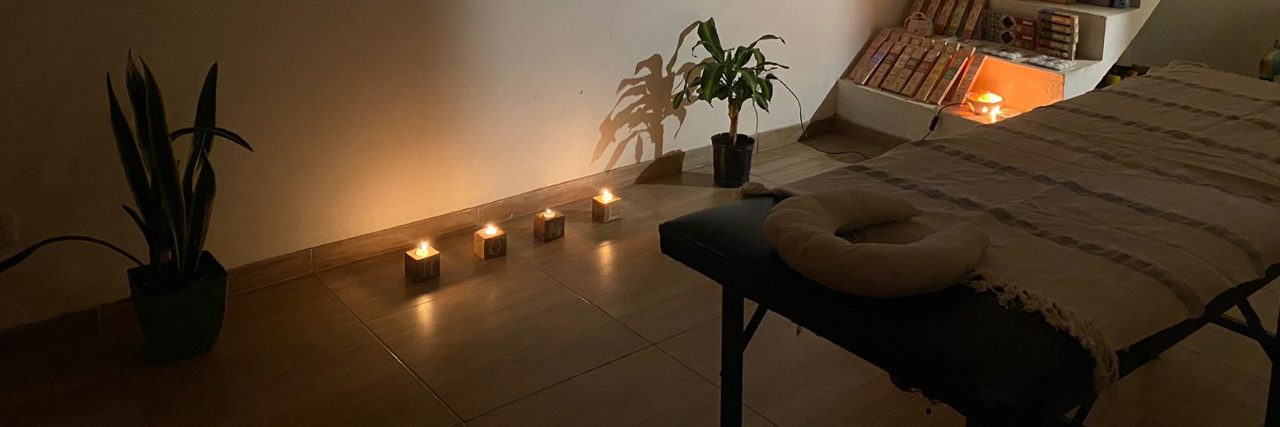
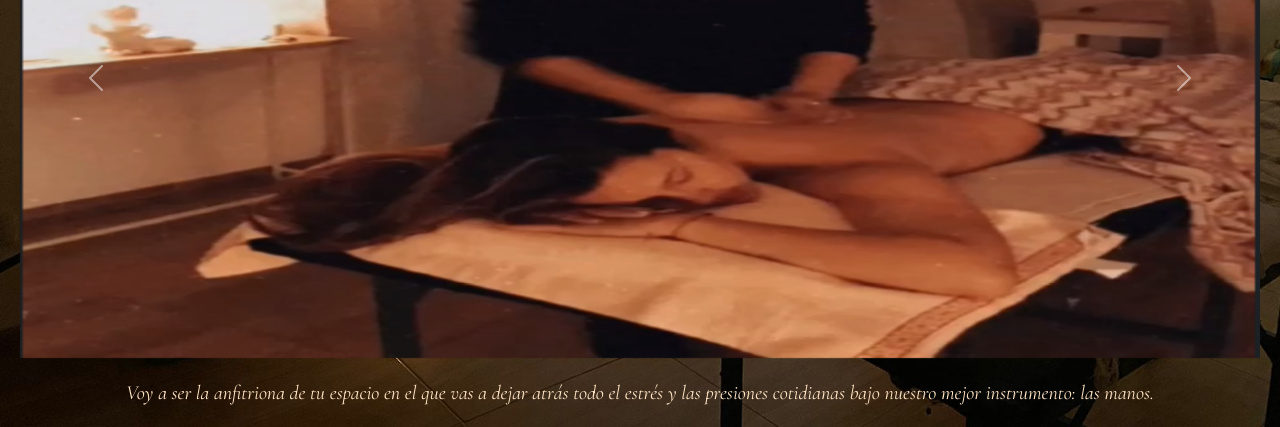
Before and after one commit to LukePereyra/PreEntrega2-PereyraLucasCom54260, a website: page pages/quienes.html in a window 1280 px wide. Shown: the part 506-933 px from the top of the page. Drawn offline with nearby package versions, Linux system fonts and the light colour scheme.

Commit message:
terminamos odio los carruseles

```diff
--- a/pages/quienes.html
+++ b/pages/quienes.html
@@ -44,9 +44,26 @@
           </div>
         </nav>
         </header>
-    <section class="dai">
+    <section id="dai">
         <h1>Hola, soy tu masajista <a href="https://www.instagram.com/daiana.buffarini/">Daiana Buffarini</a></h1>
-        <img src="../img/dai.png" alt="Dai">
+        <div id="carouselExample" class="carousel slide">
+          <div class="carousel-inner">
+            <div class="carousel-item active">
+              <img src="../img/dai.png" class="d-block w-100" alt="...">
+            </div>
+            <div class="carousel-item">
+              <img src="../img/dai2.jpeg" class="d-block w-100" alt="...">
+            </div>
+          </div>
+          <button class="carousel-control-prev" type="button" data-bs-target="#carouselExample" data-bs-slide="prev">
+            <span class="carousel-control-prev-icon" aria-hidden="true"></span>
+            <span class="visually-hidden">Previous</span>
+          </button>
+          <button class="carousel-control-next" type="button" data-bs-target="#carouselExample" data-bs-slide="next">
+            <span class="carousel-control-next-icon" aria-hidden="true"></span>
+            <span class="visually-hidden">Next</span>
+          </button>
+        </div><!--No pude encontrar manera de arreglar los carruseles para que se vena bien en modo desktop porque son imagenes mas que nada verticales-->
         <p>Voy a ser la anfitriona de tu espacio en el que vas a dejar atrás todo el estrés y las presiones cotidianas
             bajo nuestro mejor instrumento: las manos.</p>
     </section>
--- a/scss/styles.scss
+++ b/scss/styles.scss
@@ -166,3 +166,6 @@ footer{
     justify-content: center;
 
 }
+.d-block.w100 img{
+width: 100%;
+}
```
Also changed, not shown: index.html (+1 -1 lines), css/styles.css, 1 other file.
